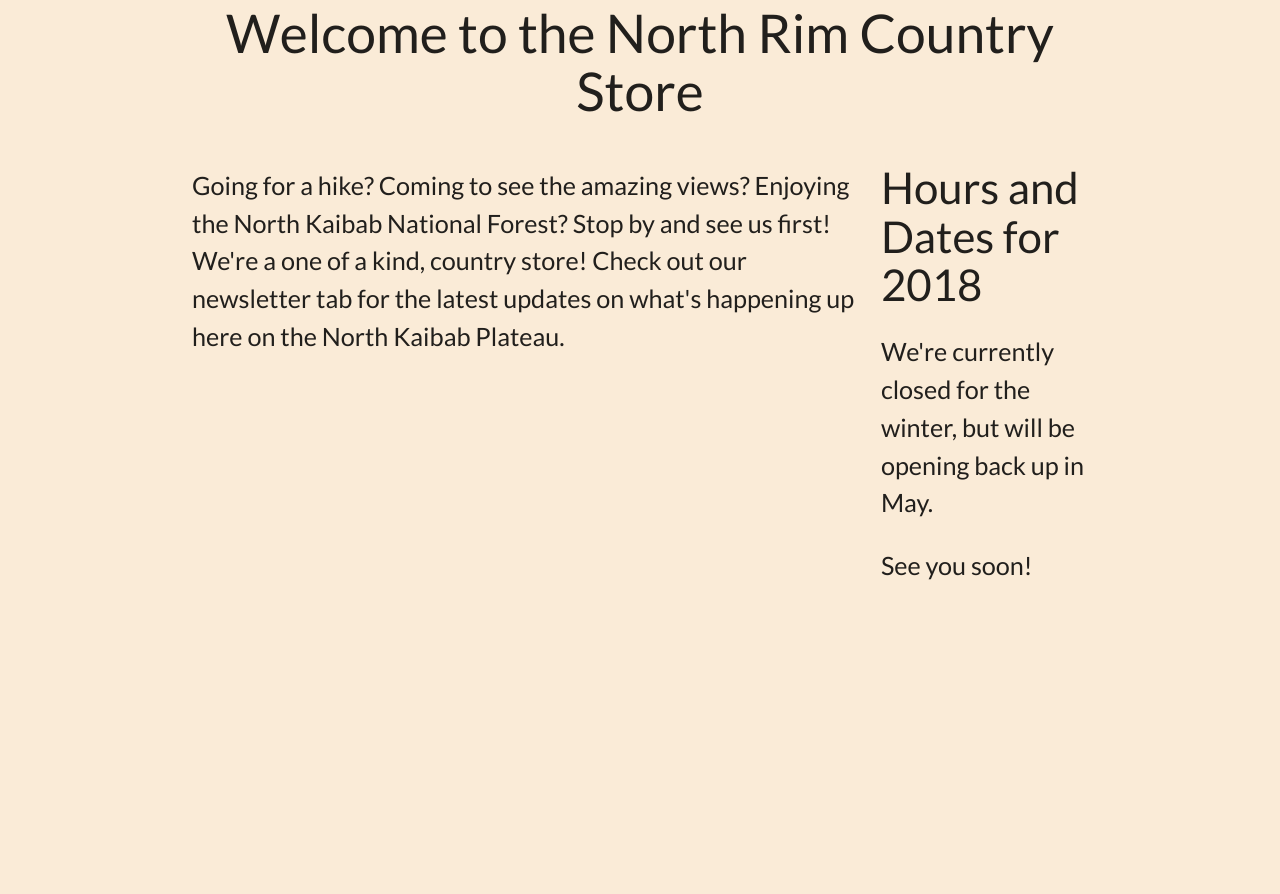
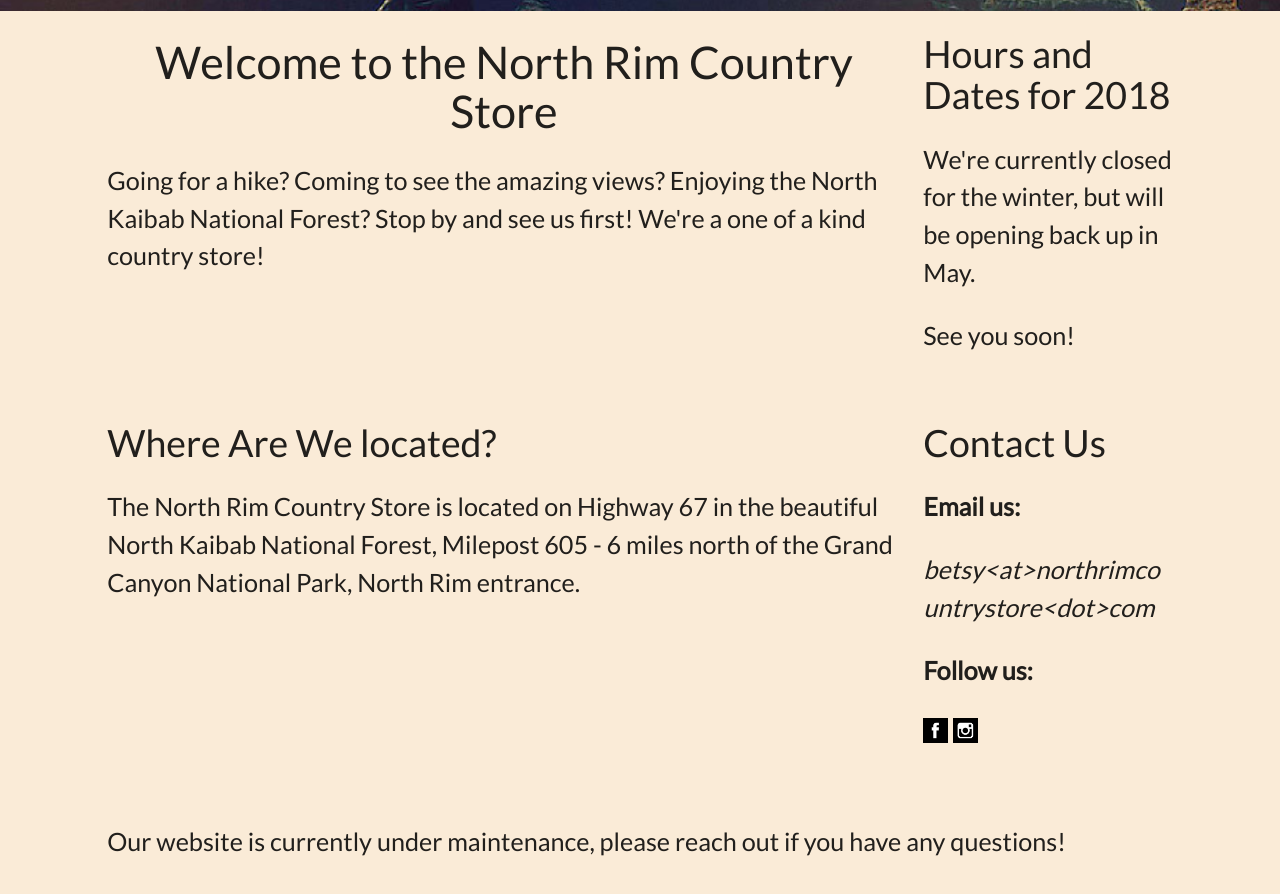
Before and after one commit to chagers/nrcs, a plain HTML site: page index.html in a window 1280 px wide. Shown: the part 264-1158 px from the top of the page. Before the commit the page ends 894 px from the top, so only its background shows below. Drawn offline with nearby package versions, Linux system fonts and the light colour scheme; a web font is replaced by a local one.

Commit message:
Completes splash page v1

```diff
--- a/css/index.css
+++ b/css/index.css
@@ -1,15 +1,11 @@
-/*font-family: 'Lato', sans-serif;*/
-/*font-family: 'Rancho', cursive;*/
-
 body {
-  /* background-image: url('../images/wood-background.jpg'); */
   background-size: cover;
   background-color: antiquewhite;
   font-family: 'Lato', sans-serif;
 }
 
 .parallax-container {
-  height: 16rem;
+  height: 275px;
 }
 
 .title {
@@ -22,3 +18,51 @@ body {
 h2 {
   text-align: center;
 }
+
+.bold {
+  font-weight: bold;
+}
+
+.email-address {
+  font-style: italic;
+  word-break: break-all;
+}
+
+.social {
+  height: 25px;
+  width: 25px;
+}
+
+@media only screen and (max-width: 767px) {
+  .title {
+    font-size: 4rem;
+  }
+
+  h2 {
+    font-size: 2.5rem;
+  }
+
+  h3 {
+    font-size: 2rem;
+  }
+}
+
+@media only screen and (min-width: 768px) {
+  .title {
+    font-size: 5.5rem;
+  }
+
+  h2 {
+    font-size: 3rem;
+  }
+
+  h3 {
+    font-size: 2.5rem;
+  }
+}
+
+@media only screen and (min-width: 993px) {
+  .container {
+    width: 85%;
+  }
+}
--- a/index.html
+++ b/index.html
@@ -19,19 +19,39 @@
       <div class="parallax"><img src="images/tim-canyon.jpg"></div>
     </div>
   <!-- </header> -->
-  <section class="container">
-    <div class="row">
-      <h2>Welcome to the North Rim Country Store</h2>
-      <section class="welcome col s12 m9 l9">
+  <section class="">
+    <div class="row container">
+      <section class="welcome col s12 l9">
+        <h2>Welcome to the North Rim Country Store</h2>
         <p class="welcome-description flow-text">
-          Going for a hike? Coming to see the amazing views? Enjoying the North Kaibab National Forest? Stop by and see us first! We're a one of a kind, country store! Check out our newsletter tab for the latest updates on what's happening up here on the North Kaibab Plateau.
+          Going for a hike? Coming to see the amazing views? Enjoying the North Kaibab National Forest? Stop by and see us first! We're a one of a kind country store!
         </p>
       </section>
-      <aside class="dates-hours col s12 m3 l3">
+      <aside class="dates-hours col s12 l3">
         <h3>Hours and Dates for 2018</h3>
         <p class="flow-text">We're currently closed for the winter, but will be opening back up in May.</p>
         <p class="flow-text">See you soon!</p>
       </aside>
+    </div>
+    <div class="row container">
+      <aside class="location col s12 l9">
+        <h3>Where Are We located?</h3>
+        <p class="flow-text">The North Rim Country Store is located on Highway 67 in the beautiful North Kaibab National Forest, Milepost 605 - 6 miles north of the Grand Canyon National Park, North Rim entrance.</p>
+      </aside>
+      <aside class="contact col s12 l3">
+        <h3>Contact Us</h3>
+        <p class="flow-text bold">Email us:</p>
+        <p class="email-address flow-text">betsy&#60;at&#62;northrimcountrystore&#60;dot&#62;com</p>
+        <p class="flow-text bold">Follow us:</p>
+        <p class="flow-text">
+          <a href="https://www.facebook.com/northrimcountrystore/"><img class="social" src="images/facebook.png"></a>
+          <a href="https://www.instagram.com/north_rim_country_store/"><img class="social" src="images/instagram.png"></a>
+        </p>
+      </aside>
+    </div>
+    <div class="row container">
+      <p class="flow-text col s12">Our website is currently under maintenance, please reach out if you have any questions!</p>
+    </div>
     </div>
   </section>
 
```
Also changed, not shown: images/facebook.png (added), images/instagram.png (added).
